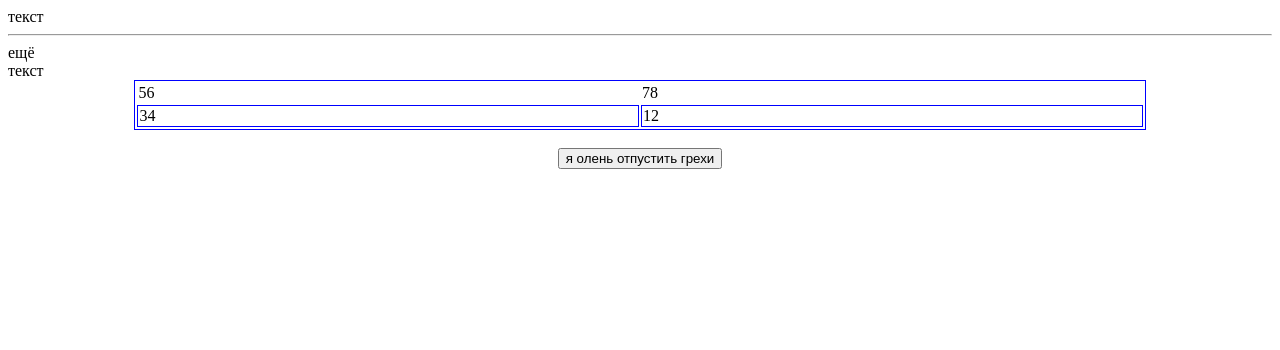
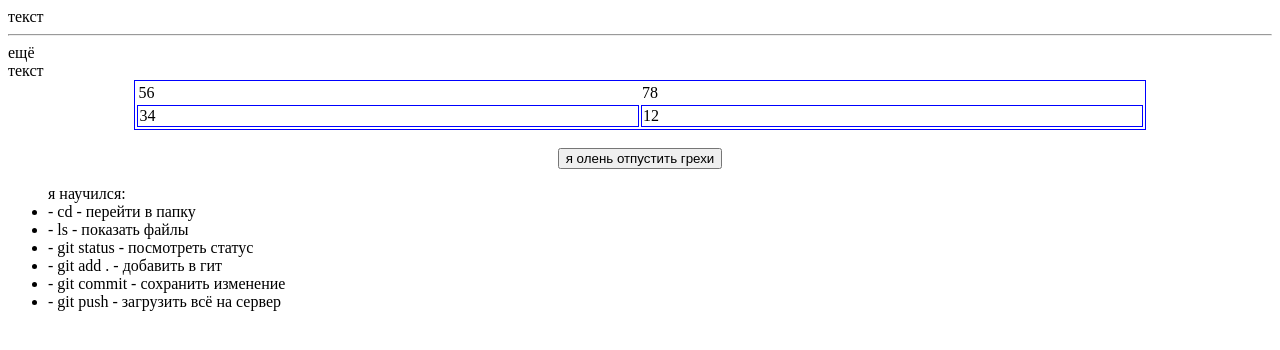
Before and after one commit to bel3ka/bel3ka.github.io, a plain HTML site: page index.html in a window 1280 px wide. Drawn offline with Linux system fonts and the light colour scheme.

Commit message:
i add the list

```diff
--- a/index.html
+++ b/index.html
@@ -30,4 +30,13 @@
   <center>
     <button>я олень отпустить грехи</button>
   </center>
-    </body>
+  <ul>
+    я научился:
+    <li> - cd - перейти в папку</li>
+    <li>- ls - показать файлы </li>
+    <li>- git status - посмотреть статус </li>
+    <li>- git add . - добавить в гит</li>
+    <li>- git commit - сохранить изменение</li>
+    <li>- git push - загрузить всё на сервер </li>
+  </ul>
+  </body>
```
